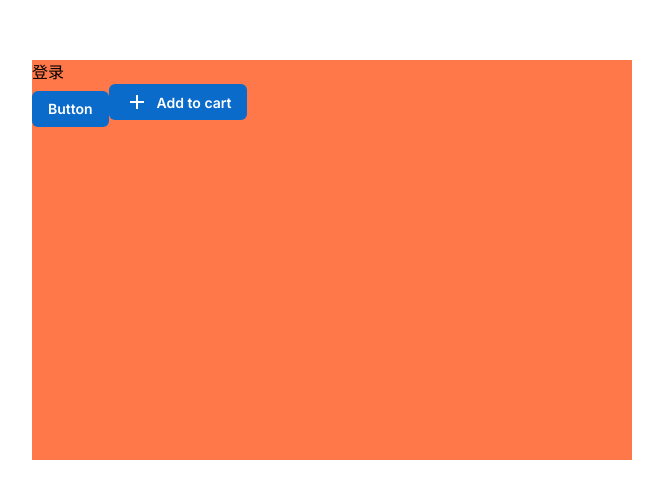
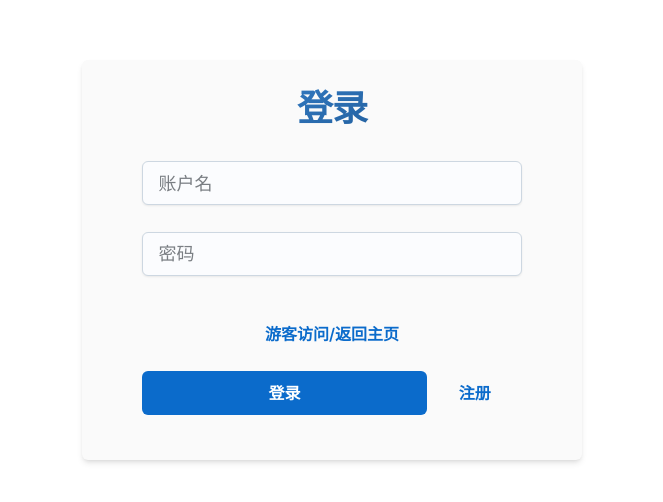
Before and after one commit to hasdsde/sjzcjx_react, a Next.js app: page /login in a window 1280 px wide. Shown: the part 140-642 px from the top of the page, without its empty margins (308-971 px from the left). Built offline with nearby package versions, Linux system fonts and the light colour scheme.

Commit message:
登录页样式

```diff
--- /dev/null
+++ b/src/app/colorinit.tsx
@@ -0,0 +1,10 @@
+'use client'
+import {getInitColorSchemeScript} from "@mui/joy/styles";
+
+export default function ColorInit() {
+    return (
+        <>
+            {getInitColorSchemeScript()}
+        </>
+    )
+}
--- a/src/app/layout.tsx
+++ b/src/app/layout.tsx
@@ -2,12 +2,16 @@ import './globals.css'
 import type {Metadata} from 'next'
 import {Inter} from 'next/font/google'
 import '@fontsource/inter';
+import {CssVarsProvider} from '@mui/joy/styles';
+import theme from "@/app/theme";
+import ColorInit from "@/app/colorinit";
 
 const inter = Inter({subsets: ['latin']})
 export const metadata: Metadata = {
     title: 'Create Next App',
     description: 'Generated by create next app',
 }
+//theme from joy UI
 
 export default function RootLayout({children,}: {
     children: React.ReactNode
@@ -15,7 +19,11 @@ export default function RootLayout({children,}: {
     return (
         <html lang="en">
         <body>
-        {children}
+        <ColorInit/>
+        {/*Joy UI theme*/}
+        <CssVarsProvider theme={theme} defaultMode="system">
+            {children}
+        </CssVarsProvider>
         </body>
         </html>
     )
--- a/src/app/login/page.tsx
+++ b/src/app/login/page.tsx
@@ -1,24 +1,48 @@
-'use client'
+"use client";
 
-import Button from '@mui/joy/Button';
-import {Add} from "@mui/icons-material";
+import Button from "@mui/joy/Button";
+import {CssVarsProvider, useTheme} from "@mui/joy/styles";
+import {Box} from "@mui/material";
+import {Input} from "@mui/joy";
 
 
 export default function LoginPage() {
-
+    const theme = useTheme();
     const LoginComponent = () => {
         return (
-            <div className={'bg-orange w-5/6 h-2/4 max-h-[400px] max-w-[600px] min-h-[300px]'}>
-                <div>登录</div>
-                <Button>Button</Button>
-                <Button startDecorator={<Add/>}>Add to cart</Button>
+            <div
+                className={"shadow-md dark:bg-gray-dark bg-gray rounded-md text-center w-5/6 h-2/4 max-h-[300px] max-w-[500px] min-h-[400px] px-2 py-4"}>
+                <div className={"text-center "}>
+                    <CssVarsProvider theme={theme}>
+                        <Box sx={(theme) => theme.typography.h1}>登录</Box>
+                    </CssVarsProvider>
+                </div>
+                <div className={"my-3 flex  justify-center flex-wrap h-2/5 content-around"}>
+                    <Input
+                        className={"w-4/5 "}
+                        placeholder="账户名"
+                        size="lg"
+                        variant="outlined"
+                    />
+                    <Input
+                        className={"w-4/5"}
+                        placeholder="密码"
+                        size="lg"
+                        variant="outlined"
+                    />
+                </div>
+                <div className={"flex h-1/3 content-around justify-center flex-wrap flex"}>
+                    <Button size="lg" className="w-4/5" variant="plain">游客访问/返回主页</Button>
+                    <Button size="lg" className="w-3/5">登录</Button>
+                    <Button size="lg" className={"w-1/5"} variant="plain">注册</Button>
+                </div>
             </div>
-        )
-    }
+        );
+    };
 
     return (
-        <div className={'flex justify-center items-center  h-full'}>
+        <div className={"flex justify-center items-center  h-full"}>
             <LoginComponent/>
         </div>
-    )
+    );
 }
--- /dev/null
+++ b/src/app/theme.tsx
@@ -0,0 +1,39 @@
+"use client";
+import {extendTheme} from "@mui/joy/styles";
+
+export default extendTheme({
+    colorSchemes: {
+        light: {
+            palette: {
+                // affects all Joy components that has `color="primary"` prop.
+                primary: {
+                    50: "#fffbeb",
+                    100: "#fef3c7",
+                    200: "#fde68a",
+                    // 300, 400, ..., 800,
+                    900: "#78350f",
+                },
+            },
+        },
+        dark: {
+            palette: {
+                primary: {
+                    100: "rgb(16,20,24)"
+                }
+            }
+        }
+    },
+    typography: {
+        h1: {
+            background:
+                "linear-gradient(-30deg, var(--joy-palette-primary-700), var(--joy-palette-primary-400))",
+            WebkitBackgroundClip: "text",
+            WebkitTextFillColor: "transparent",
+            fontWeight: "bold",
+        },
+    },
+    fontFamily: {
+        display: "Inter, var(--joy-fontFamily-fallback)",
+        body: "Inter, var(--joy-fontFamily-fallback)",
+    },
+});
--- a/tailwind.config.ts
+++ b/tailwind.config.ts
@@ -1,48 +1,48 @@
-import type { Config } from 'tailwindcss'
+import type {Config} from "tailwindcss";
 
 const config: Config = {
     content: [
-    './src/pages/**/*.{js,ts,jsx,tsx,mdx}',
-    './src/components/**/*.{js,ts,jsx,tsx,mdx}',
-    './src/app/**/*.{js,ts,jsx,tsx,mdx}',
+        "./src/pages/**/*.{js,ts,jsx,tsx,mdx}",
+        "./src/components/**/*.{js,ts,jsx,tsx,mdx}",
+        "./src/app/**/*.{js,ts,jsx,tsx,mdx}",
     ],
     theme: {
         extend: {
             spacing: {
-        '1': '8px',
-        '2': '12px',
-        '3': '16px',
-        '4': '24px',
-        '5': '32px',
-        '6': '48px',
+                "1": "8px",
+                "2": "12px",
+                "3": "16px",
+                "4": "24px",
+                "5": "32px",
+                "6": "48px",
             },
             backgroundImage: {
-        'gradient-radial': 'radial-gradient(var(--tw-gradient-stops))',
-        'gradient-conic':
-          'conic-gradient(from 180deg at 50% 50%, var(--tw-gradient-stops))',
+                "gradient-radial": "radial-gradient(var(--tw-gradient-stops))",
+                "gradient-conic":
+                    "conic-gradient(from 180deg at 50% 50%, var(--tw-gradient-stops))",
             },
             screens: {
-        sm: '480px',
-        md: '768px',
-        lg: '976px',
-        xl: '1440px',
+                sm: "480px",
+                md: "768px",
+                lg: "976px",
+                xl: "1440px",
             },
             colors: {
-        'blue': '#0b6bcb',
-        'pink': '#ff49db',
-        'orange': '#ff7849',
-        'green': '#13ce66',
-        'gray-dark': '#273444',
-        'gray': '#8492a6',
-        'gray-light': '#d3dce6',
+                "blue": "#0b6bcb",
+                "pink": "#ff49db",
+                "orange": "#ff7849",
+                "green": "#13ce66",
+                "gray-dark": "#101418",
+                "gray": "#FAFAFA",
+                "gray-light": "#d3dce6",
             },
             extend: {
                 aspectRatio: {//纵横比
-          '4/3': '4 / 3',
+                    "4/3": "4 / 3",
                 },
             }
         },
     },
     plugins: [],
-}
-export default config
+};
+export default config;
```
Lines whose indentation alone changed are shown as unchanged.
